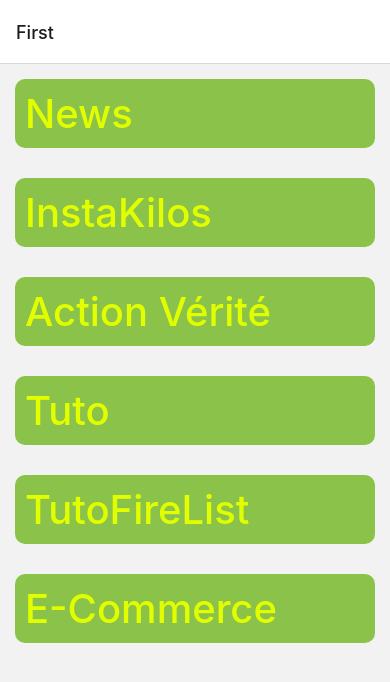
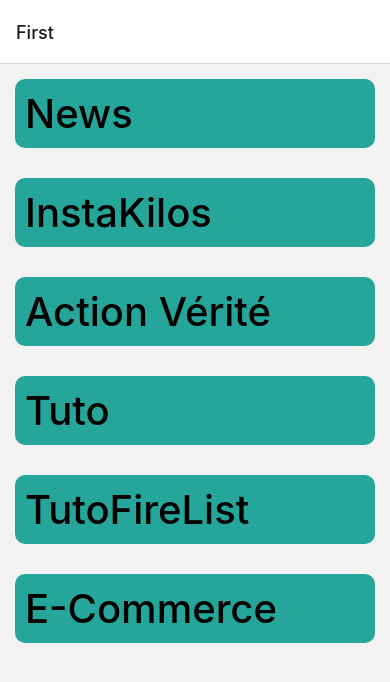
Before and after one commit to yannisjdubois/mybook-3, a React Native app: screen / in a window 390 px wide. Shown: the top 682 px of the page. Built offline with nearby package versions, Linux system fonts and the light colour scheme.

Commit message:
maj style principal

```diff
--- a/Allapps/First/theme/colors.js
+++ b/Allapps/First/theme/colors.js
@@ -1,4 +1,4 @@
 export const colors = {
-    primary : "#8bc34a",
-    textPrimary : "rgba(226, 255, 0, 1)"
+    primary : "#26a69a",
+    textPrimary : "#000000"
 }
```
